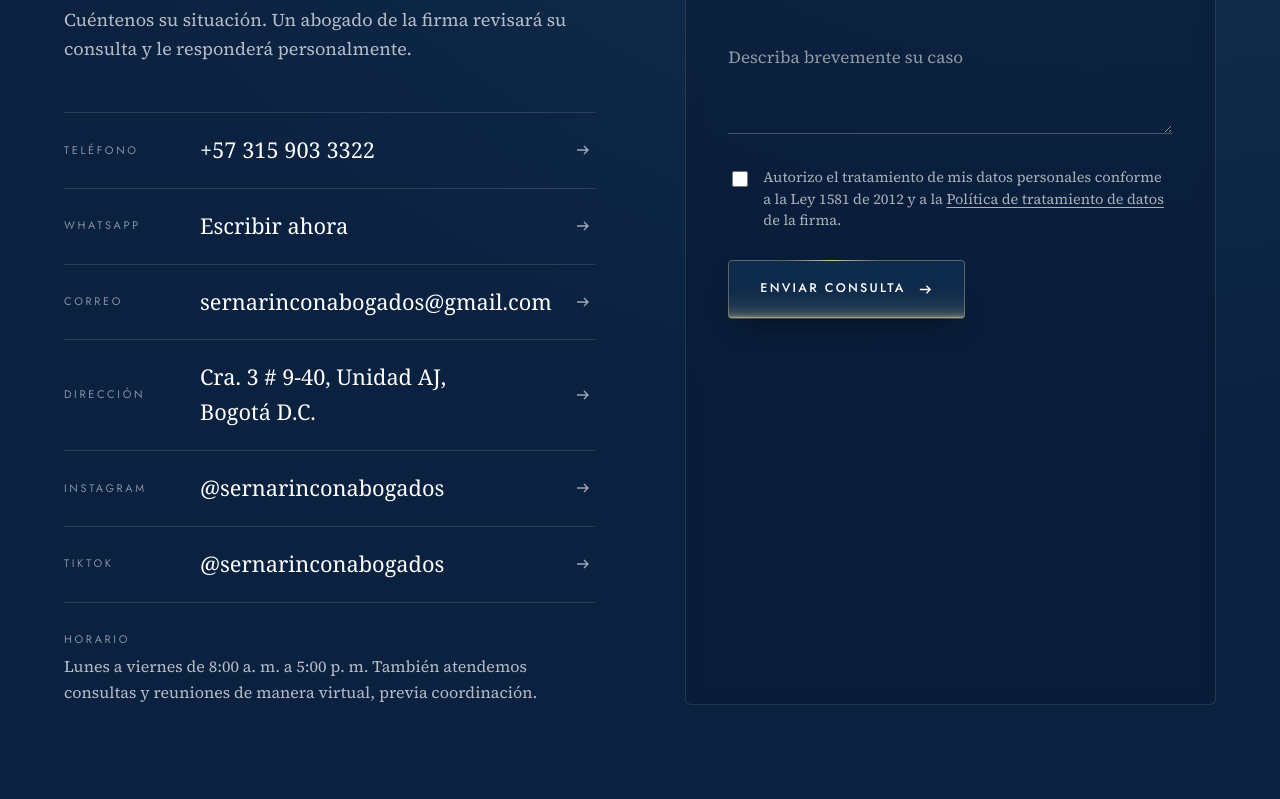
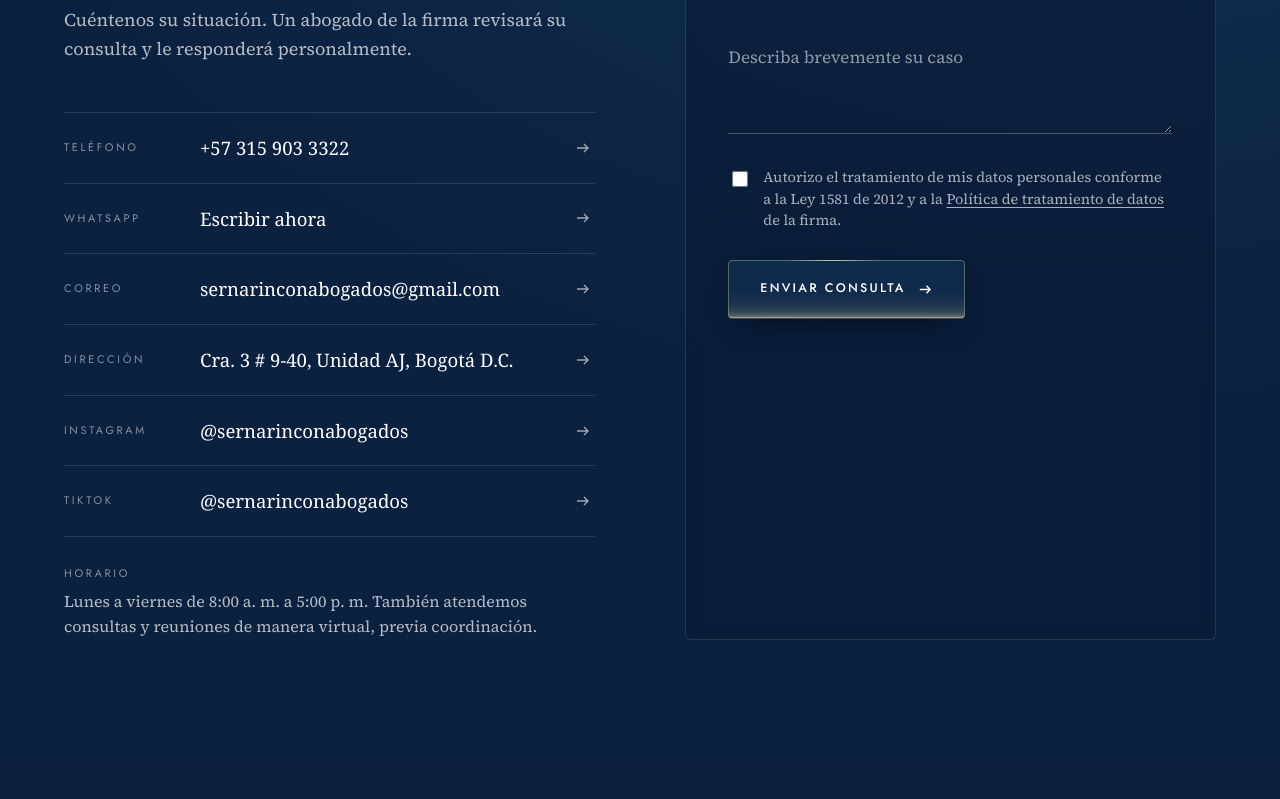
Before and after one commit to alejo12082001-cmyk/Serna-Rinc-n-Abogados., a website: page public/index.html in a window 1280 px wide. Shown: the part 8681-9480 px from the top of the page. Drawn offline with Linux system fonts and the light colour scheme; a web font is replaced by a local one.

Commit message:
Contacto en una línea y franja continua

```diff
--- a/public/index.html
+++ b/public/index.html
@@ -302,7 +302,6 @@ p,li,blockquote{text-wrap:pretty}
    ========================================================= */
 .ticker{background:var(--paper);border-block:1px solid var(--hair-l);overflow:hidden;padding:24px 0}
 .ticker__track{display:flex;width:max-content;animation:tick 55s linear infinite}
-.ticker:hover .ticker__track{animation-play-state:paused}
 .ticker__g{display:flex;align-items:center;gap:52px;padding-right:52px;font-family:var(--f-display);font-size:clamp(24px,2.5vw,38px);color:var(--ink);white-space:nowrap}
 .ticker__g em{font-family:var(--f-body);font-weight:300;color:var(--muted)}
 .ticker__g i{display:block;width:30px;height:1px;background:var(--gold-text)}
@@ -595,7 +594,9 @@ p,li,blockquote{text-wrap:pretty}
 .channels a::after{content:"";position:absolute;left:0;right:0;bottom:-1px;height:1px;background:var(--gold);transform:scaleX(0);transform-origin:left;transition:transform .8s var(--ease)}
 .channels a:hover::after{transform:scaleX(1)}
 .channels .k{font-family:var(--f-label);font-size:11px;letter-spacing:.24em;text-transform:uppercase;color:rgba(255,255,255,.5)}
-.channels .v{font-family:var(--f-display);font-size:clamp(19px,1.7vw,24px);transition:transform .7s var(--ease),color .4s;overflow-wrap:anywhere}
+.channels .v{font-family:var(--f-display);font-size:clamp(17px,1.45vw,21px);transition:transform .7s var(--ease),color .4s;overflow-wrap:normal}
+@media (min-width:901px) and (max-width:1180px){.channels a{grid-template-columns:92px 1fr 20px;gap:12px}.channels .v{font-size:16px}}
+@media (max-width:1000px){.contact__grid{grid-template-columns:1fr}}
 .channels a:hover .v{transform:translateX(8px);color:var(--gold)}
 .contact__hours{margin-top:28px;font-size:16px;line-height:1.6;color:rgba(255,255,255,.7);max-width:32em}
 .contact__hours .k{display:block;margin-bottom:6px;font-family:var(--f-label);font-size:11px;letter-spacing:.24em;text-transform:uppercase;color:rgba(255,255,255,.5)}
@@ -1208,8 +1209,8 @@ p,li,blockquote{text-wrap:pretty}
         <ul class="channels" data-r style="--d:120">
           <li><a href="tel:+573159033322"><span class="k">Teléfono</span><span class="v">+57 315 903 3322</span><svg viewBox="0 0 16 16" aria-hidden="true"><path d="M2 8h11M9 4l4 4-4 4"/></svg></a></li>
           <li><a href="https://wa.me/573159033322?text=Hola%2C%20quisiera%20hacer%20una%20consulta%20jur%C3%ADdica." target="_blank" rel="noopener"><span class="k">WhatsApp</span><span class="v">Escribir ahora</span><svg viewBox="0 0 16 16" aria-hidden="true"><path d="M2 8h11M9 4l4 4-4 4"/></svg></a></li>
-          <li><a href="mailto:sernarinconabogados@gmail.com"><span class="k">Correo</span><span class="v">sernarinconabogados@gmail.com</span><svg viewBox="0 0 16 16" aria-hidden="true"><path d="M2 8h11M9 4l4 4-4 4"/></svg></a></li>
-          <li><a href="https://www.google.com/maps/search/?api=1&amp;query=Cra.%203%20%23%209-40%2C%20Bogot%C3%A1%2C%20Colombia" target="_blank" rel="noopener"><span class="k">Dirección</span><span class="v">Cra. 3 # 9-40, Unidad AJ, Bogotá D.C.</span><svg viewBox="0 0 16 16" aria-hidden="true"><path d="M2 8h11M9 4l4 4-4 4"/></svg></a></li>
+          <li><a href="mailto:sernarinconabogados@gmail.com"><span class="k">Correo</span><span class="v">sernarinconabogados<wbr>@gmail.com</span><svg viewBox="0 0 16 16" aria-hidden="true"><path d="M2 8h11M9 4l4 4-4 4"/></svg></a></li>
+          <li><a href="https://www.google.com/maps/search/?api=1&amp;query=Cra.%203%20%23%209-40%2C%20Bogot%C3%A1%2C%20Colombia" target="_blank" rel="noopener"><span class="k">Dirección</span><span class="v">Cra. 3 # 9-40, Unidad AJ,<wbr> Bogotá D.C.</span><svg viewBox="0 0 16 16" aria-hidden="true"><path d="M2 8h11M9 4l4 4-4 4"/></svg></a></li>
           <li><a href="https://www.instagram.com/sernarinconabogados/" target="_blank" rel="noopener"><span class="k">Instagram</span><span class="v">@sernarinconabogados</span><svg viewBox="0 0 16 16" aria-hidden="true"><path d="M2 8h11M9 4l4 4-4 4"/></svg></a></li>
           <li><a href="https://www.tiktok.com/@sernarinconabogados" target="_blank" rel="noopener"><span class="k">TikTok</span><span class="v">@sernarinconabogados</span><svg viewBox="0 0 16 16" aria-hidden="true"><path d="M2 8h11M9 4l4 4-4 4"/></svg></a></li>
         </ul>
```
